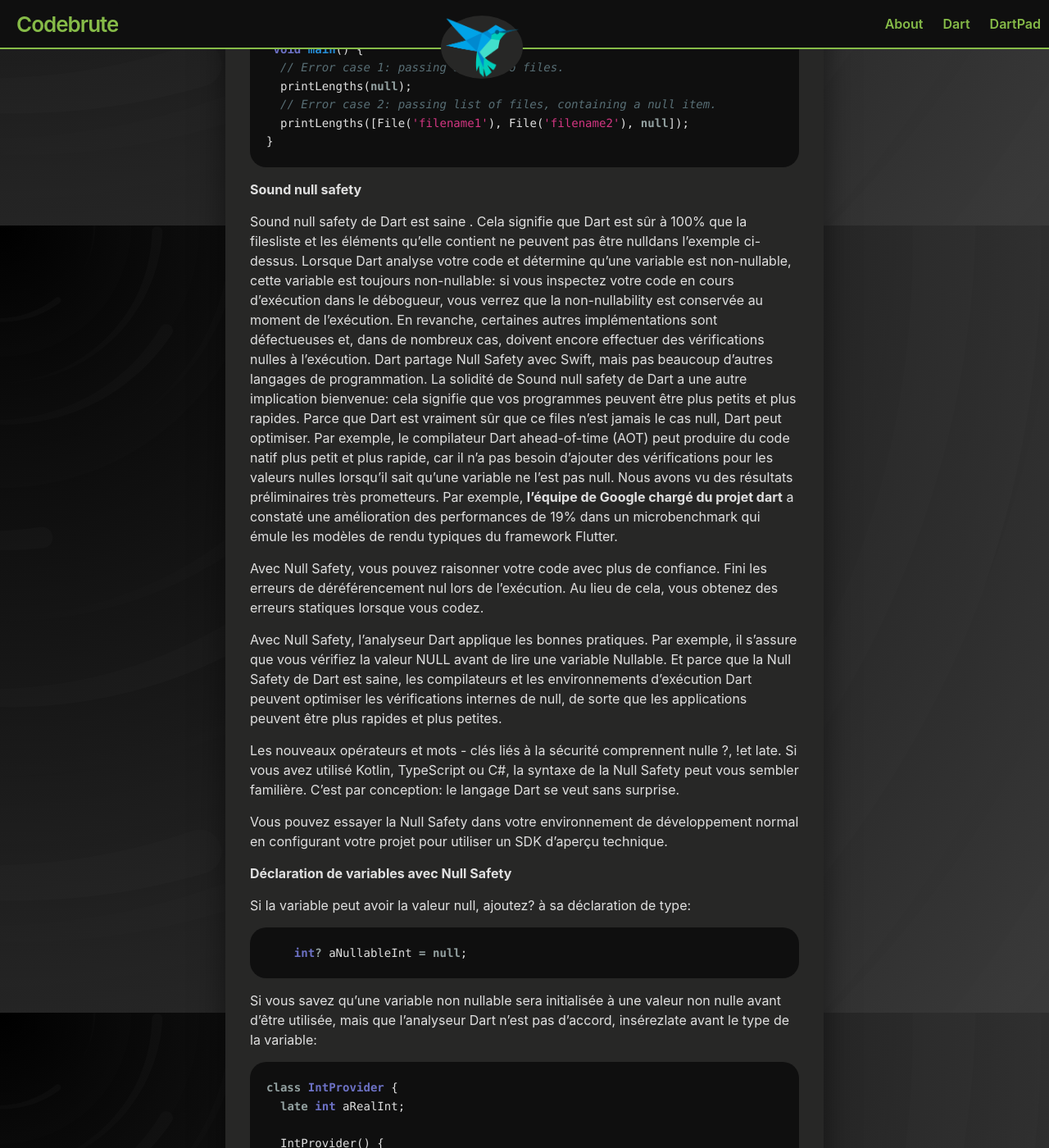
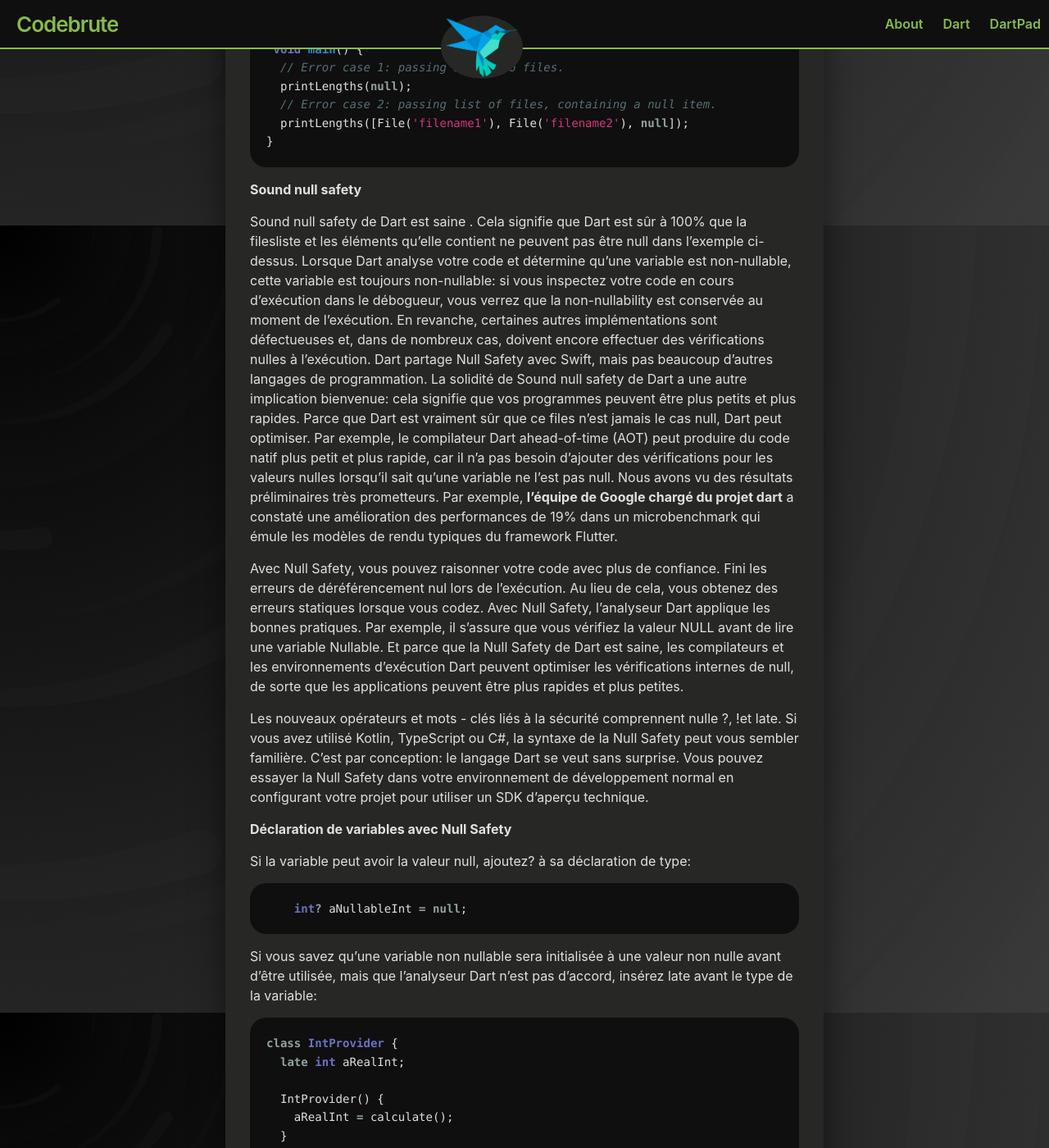
Before and after one commit to AdamMusa/flutterblogys, a Jekyll site: the page built from _posts/2020-10-27-Null-Safety.md, in a window 1280 px wide and 1400 px high, scrolled down 685 px. Shown: the whole window at 82% size. Built offline with Jekyll 4.4.1, drawn with Linux system fonts in a browser that asks for light colours; comment, search, counter and statistics services are not loaded; some of the changed text lies outside the part shown.

Commit message:
specify some variable and debug text

```diff
--- a/_posts/2020-10-27-Null-Safety.md
+++ b/_posts/2020-10-27-Null-Safety.md
@@ -36,16 +36,14 @@
 
 **Sound null safety**
 
-Sound null safety de Dart est saine . Cela signifie que Dart est sûr à 100% que la filesliste et les éléments qu'elle contient ne peuvent pas être nulldans l'exemple ci-dessus. Lorsque Dart analyse votre code et détermine qu'une variable est non-nullable, cette variable est toujours non-nullable: si vous inspectez votre code en cours d'exécution dans le débogueur, vous verrez que la non-nullability est conservée au moment de l'exécution. En revanche, certaines autres implémentations sont défectueuses et, dans de nombreux cas, doivent encore effectuer des vérifications nulles à l'exécution. Dart partage Null Safety avec Swift, mais pas beaucoup d'autres langages de programmation.
+Sound null safety de Dart est saine . Cela signifie que Dart est sûr à 100% que la filesliste et les éléments qu'elle contient ne peuvent pas être null dans l'exemple ci-dessus. Lorsque Dart analyse votre code et détermine qu'une variable est non-nullable, cette variable est toujours non-nullable: si vous inspectez votre code en cours d'exécution dans le débogueur, vous verrez que la non-nullability est conservée au moment de l'exécution. En revanche, certaines autres implémentations sont défectueuses et, dans de nombreux cas, doivent encore effectuer des vérifications nulles à l'exécution. Dart partage Null Safety avec Swift, mais pas beaucoup d'autres langages de programmation.
 La solidité de Sound null safety de Dart a une autre implication bienvenue: cela signifie que vos programmes peuvent être plus petits et plus rapides. Parce que Dart est vraiment sûr que ce files n'est jamais le cas null, Dart peut optimiser. Par exemple, le compilateur Dart ahead-of-time (AOT) peut produire du code natif plus petit et plus rapide, car il n'a pas besoin d'ajouter des vérifications pour les valeurs nulles lorsqu'il sait qu'une variable ne l'est pas null.
 Nous avons vu des résultats préliminaires très prometteurs. Par exemple, **l'équipe de Google chargé du projet dart** a constaté une amélioration des performances de 19% dans un microbenchmark qui émule les modèles de rendu typiques du framework Flutter.
 
 Avec Null Safety, vous pouvez raisonner votre code avec plus de confiance. Fini les erreurs de déréférencement nul lors de l'exécution. Au lieu de cela, vous obtenez des erreurs statiques lorsque vous codez.
-
 Avec  Null Safety, l'analyseur Dart applique les bonnes pratiques. Par exemple, il s'assure que vous vérifiez la valeur NULL avant de lire une variable Nullable. Et parce que la  Null Safety de Dart est saine, les compilateurs et les environnements d'exécution Dart peuvent optimiser les vérifications internes de null, de sorte que les applications peuvent être plus rapides et plus petites.
 
 Les nouveaux opérateurs et mots - clés liés à la sécurité comprennent nulle ?, !et late. Si vous avez utilisé Kotlin, TypeScript ou C#, la syntaxe de la  Null Safety peut vous sembler familière. C'est par conception: le langage Dart se veut sans surprise.
-
 Vous pouvez essayer la Null Safety dans votre environnement de développement normal en configurant votre projet pour utiliser un SDK d'aperçu technique.
 
 **Déclaration de variables avec Null Safety**
@@ -56,7 +54,7 @@
     int? aNullableInt = null;
 {% endhighlight %}
 
-Si vous savez qu'une variable non nullable sera initialisée à une valeur non nulle avant d'être utilisée, mais que l'analyseur Dart n'est pas d'accord, insérezlate avant le type de la variable:
+Si vous savez qu'une variable non nullable sera initialisée à une valeur non nulle avant d'être utilisée, mais que l'analyseur Dart n'est pas d'accord, insérez late avant le type de la variable:
 
 {% highlight dart %}
 class IntProvider {
@@ -104,7 +102,7 @@
 // This throws if aNullableInt is null.
 {% endhighlight %}
 
-Si vous avez besoin de changer le type d'une variable Nullable - au-delà de ce que l' !opérateur peut faire - vous pouvez utiliser l' opérateur de transtypage ( as) . L'exemple suivant utilise aspour convertir un num?en un int:
+Si vous avez besoin de changer le type d'une variable Nullable - au-delà de ce que l' !opérateur peut faire - vous pouvez utiliser l' opérateur de transtypage (as) . L'exemple suivant utilise aspour convertir un num?en un int:
 
 {% highlight dart %}
 return maybeNum() as int;
@@ -138,7 +136,7 @@
 {% endhighlight %}
 
 Si vous supprimez l'une des affectations ci-dessus (par exemple, en supprimant la result = -1;ligne), Dart ne peut pas garantir que ce resultsera non nul: vous obtiendrez une erreur statique et votre code ne sera pas compilé.
-L'analyse de flux ne fonctionne qu'à l'intérieur des fonctions. Si vous avez une variable globale ou un champ de classe, Dart ne peut pas garantir à quel moment la valeur lui sera attribuée. Dart ne peut pas modéliser le flux de l'ensemble de votre application. Pour cette raison, vous pouvez utiliser le nouveau latemot-clé lorsque vous savez qu'une variable sera non nulle avant de la lire pour la première fois, mais que vous ne pouvez pas l'initialiser immédiatement.
+L'analyse de flux ne fonctionne qu'à l'intérieur des fonctions. Si vous avez une variable globale ou un champ de classe, Dart ne peut pas garantir à quel moment la valeur lui sera attribuée. Dart ne peut pas modéliser le flux de l'ensemble de votre application. Pour cette raison, vous pouvez utiliser le nouveau late mot-clé lorsque vous savez qu'une variable sera non nulle avant de la lire pour la première fois, mais que vous ne pouvez pas l'initialiser immédiatement.
 
 {% highlight dart %}
 class Goo {
```
Also changed, not shown: other parts of _posts/2020-10-27-Null-Safety.md (+3 -3 lines).
